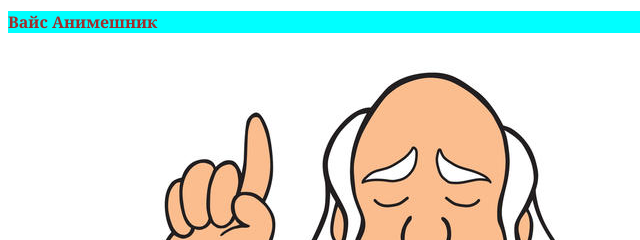
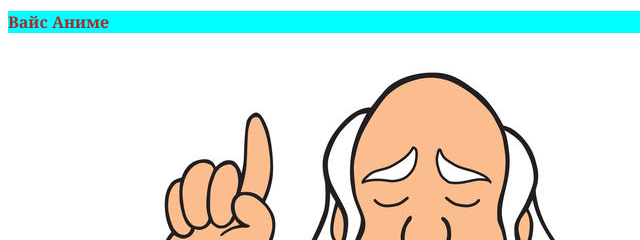
Before and after one commit to WiseAnime/wiseanime.github.io, a plain HTML site: page index.html in a window 1280 px wide. Shown: the top 240 px of the page, 0-640 px from the left. Drawn offline with Linux system fonts and the light colour scheme.

Commit message:
Update index.html

```diff
--- a/index.html
+++ b/index.html
@@ -6,7 +6,7 @@
     <link rel="stylesheet" type="text/css" href="WiseAnime.css" />
 </head>
 <body>
-	<h1>Вайс Анимешник</h1>
+	<h1>Вайс Аниме</h1>
     <img src="hombre-sabio-39446815.jpg" alt="АнимешникWise" />
     фывфпвыфапфыафыа
     fdaasdafasfasfsa
```
